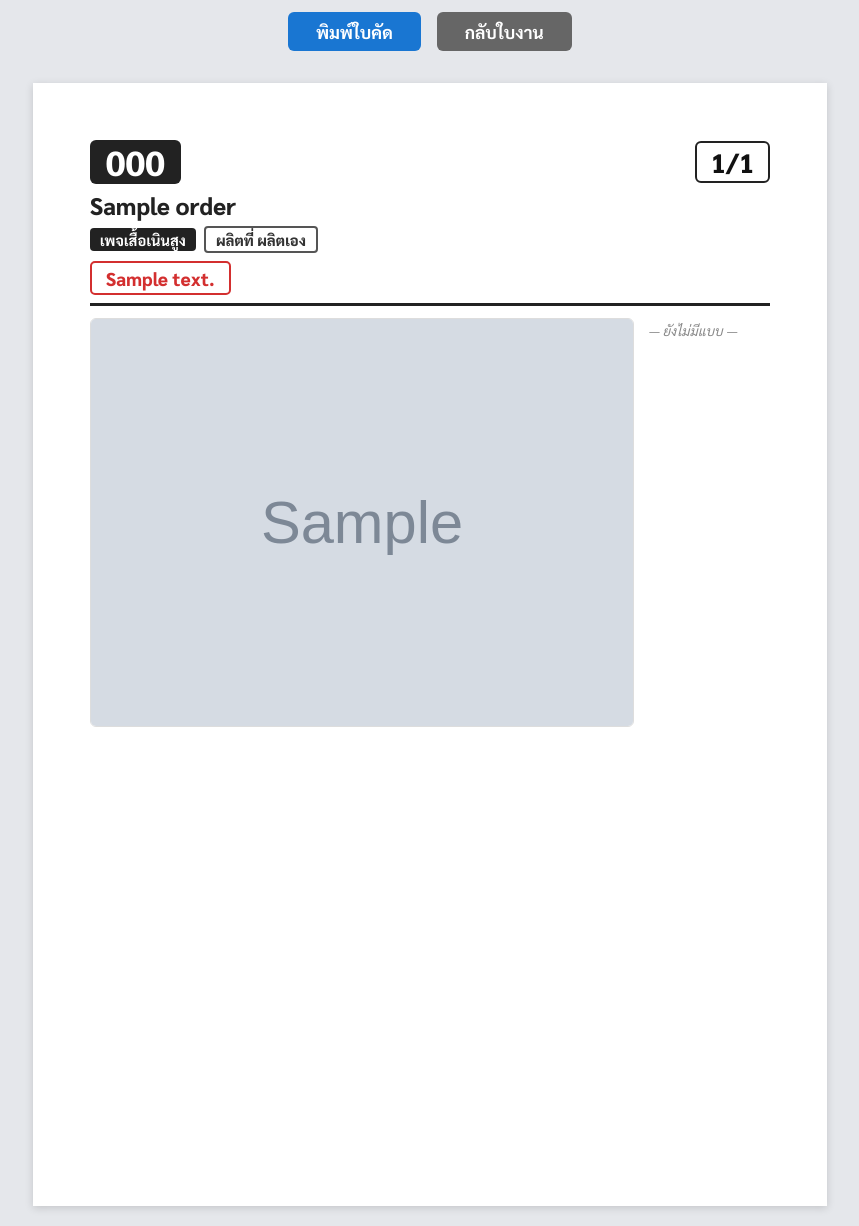
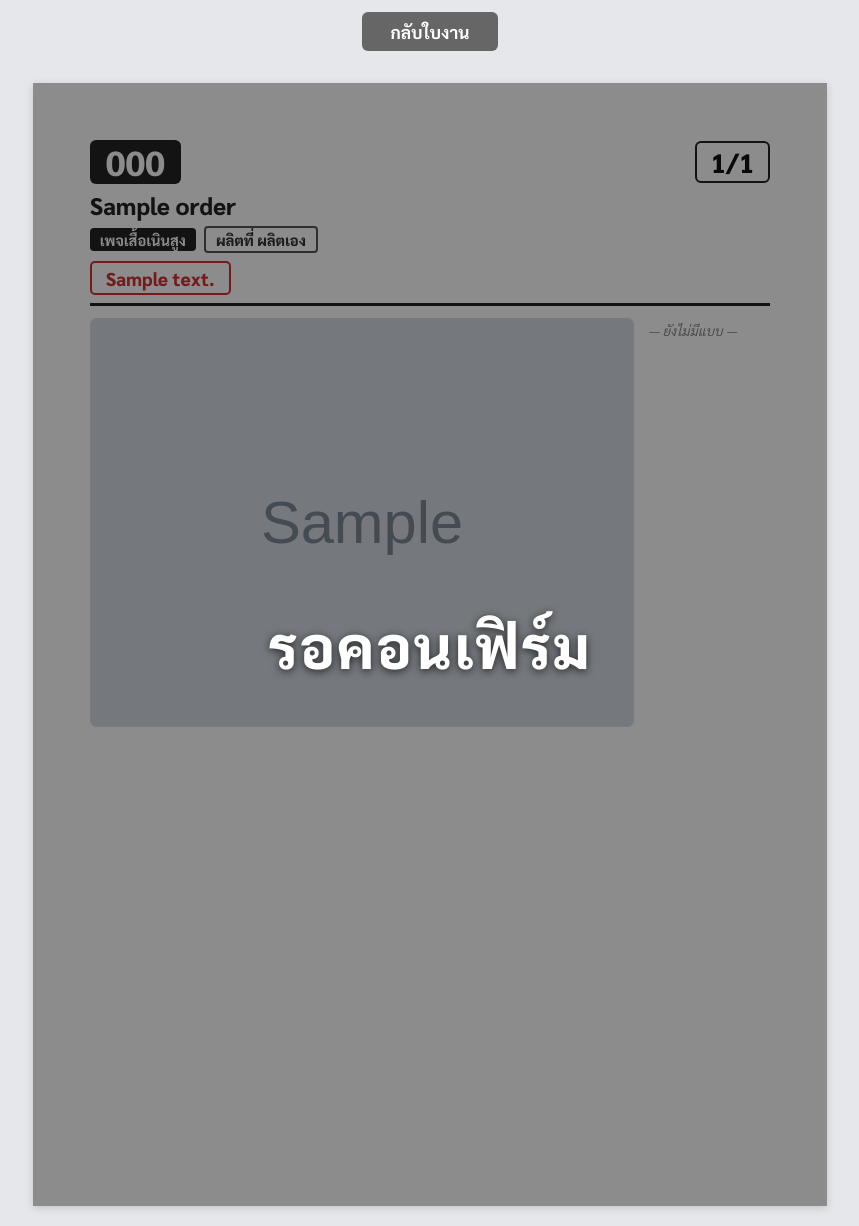
Before and after one commit to zoftdown/Claude-201-Order-V1, a Django app: page /1/pick/ in a window 1280 px wide. Shown: the whole page, without its empty margins (210-1069 px from the left). Run offline with Django 5.2, Linux system fonts and the light colour scheme; a user stored in the database is signed in; tables that the repository leaves empty hold one stand-in row (values such as "Sample post"); grey boxes marked "Sample" are stand-in pictures; data that the repository does not hold is empty; some libraries are stand-ins or nearby versions.

Commit message:
feat: waiting_confirm flag — dark overlay on print/pick, purple badge in list
- Order.waiting_confirm BooleanField (migration 0018)
- order_form: purple-framed checkbox next to the urgent checkbox
- print/pick: rgba(0,0,0,0.45) full-page overlay + big white label,
  shown on screen and in @media print; action buttons hidden while
  waiting (only back button remains) to prevent premature production
- order_list: purple badge via shared _order_row_cells partial

Co-Authored-By: Claude Fable 5 <noreply@anthropic.com>

```diff
--- a/orders/forms.py
+++ b/orders/forms.py
@@ -32,7 +32,7 @@ class OrderForm(BootstrapMixin, forms.ModelForm):
     class Meta:
         model = Order
         fields = [
-            'is_urgent',
+            'is_urgent', 'waiting_confirm',
             'source', 'production_place', 'created_date', 'customer_name',
             'customer_link', 'shirt_name', 'designer_name', 'design_doc_number',
             'fabric_spec', 'special_note', 'extra_note',
--- a/orders/models.py
+++ b/orders/models.py
@@ -154,6 +154,10 @@ class Order(models.Model):
 
     # Production-urgent flag: highlights the order red across list/detail/form.
     is_urgent = models.BooleanField('ด่วน!', default=False)
+
+    # Waiting-for-customer-confirm flag: fades print/pick pages with a big
+    # "รอคอนเฟิร์ม" overlay so nobody prints/produces an unconfirmed order.
+    waiting_confirm = models.BooleanField('รอคอนเฟิร์ม', default=False)
 
     # Phase 1.6: stage timestamps (null = ยังไม่เสร็จ stage นั้น)
     print_done_at = models.DateTimeField('พิมพ์เสร็จเมื่อ', null=True, blank=True)
--- a/templates/orders/_order_row_cells.html
+++ b/templates/orders/_order_row_cells.html
@@ -11,10 +11,11 @@
 <td class="shirt-name-cell" title="{{ order.shirt_name }}">{{ order.shirt_name }}</td>
 <td>
     {% if order.is_urgent %}<span class="badge bg-danger me-1">ด่วน</span>{% endif %}
+    {% if order.waiting_confirm %}<span class="badge me-1" style="background-color:#6a1b9a;">รอคอนเฟิร์ม</span>{% endif %}
     {% if order.not_printed %}<span class="badge bg-secondary me-1">ยังไม่พิมพ์ใบงาน</span>{% endif %}
     {% if order.recently_edited %}<span class="badge bg-warning text-dark me-1">แก้ใบงาน</span>{% endif %}
     {% if order.production_place != 'ผลิตเอง' %}<span class="badge bg-success">{{ order.production_place }}</span>{% endif %}
-    {% if not order.is_urgent and not order.not_printed and not order.recently_edited and order.production_place == 'ผลิตเอง' %}—{% endif %}
+    {% if not order.is_urgent and not order.waiting_confirm and not order.not_printed and not order.recently_edited and order.production_place == 'ผลิตเอง' %}—{% endif %}
 </td>
 <td><small>{{ order.source }}</small></td>
 <td>{{ order.created_time_display|default:"—" }}</td>
--- a/templates/orders/order_pick.html
+++ b/templates/orders/order_pick.html
@@ -27,6 +27,28 @@
             box-shadow: 0 2px 8px rgba(0,0,0,0.15);
             box-sizing: border-box;
             position: relative;
+        }
+
+        /* ===== Waiting-confirm state: dark overlay over the sheet =====
+           Same pattern as order_print.html — translucent black film covering
+           the entire page + big white "รอคอนเฟิร์ม" centered, screen and paper. */
+        .waiting-confirm-overlay {
+            position: absolute;
+            top: 0;
+            left: 0;
+            right: 0;
+            bottom: 0;
+            z-index: 5;
+            pointer-events: none;
+            display: flex;
+            align-items: center;
+            justify-content: center;
+            background: rgba(0, 0, 0, 0.45);
+            color: #fff;
+            font-size: 44pt;
+            font-weight: 900;
+            letter-spacing: 2px;
+            text-shadow: 0 2px 8px rgba(0,0,0,0.7);
         }
 
         /* ===== Per-page header (identical on every sheet) ===== */
@@ -316,6 +338,13 @@
             .item-image-block { max-height: 150mm; }
             .item-image-block img { max-height: 150mm; }
 
+            /* Waiting-confirm dark overlay must survive on paper too. */
+            .waiting-confirm-overlay {
+                display: flex !important;
+                background: rgba(0, 0, 0, 0.45) !important;
+                color: #fff !important;
+            }
+
             .variant-block { page-break-inside: avoid; break-inside: avoid; }
         }
         @page {
@@ -327,12 +356,16 @@
 <body>
 
 <div class="print-controls">
+    {# waiting_confirm: ยังไม่คอนเฟิร์ม — ซ่อนปุ่มพิมพ์ กันพิมพ์/ผลิตก่อนลูกค้ายืนยัน #}
+    {% if not order.waiting_confirm %}
     <button class="btn-print" onclick="window.print()">พิมพ์ใบคัด</button>
+    {% endif %}
     <button class="btn-back" onclick="window.location.href='{% url 'order_print' order.pk %}'">กลับใบงาน</button>
 </div>
 
 {% for item in items %}
-<div class="page-a4">
+<div class="page-a4{% if order.waiting_confirm %} waiting-confirm{% endif %}">
+    {% if order.waiting_confirm %}<div class="waiting-confirm-overlay">รอคอนเฟิร์ม</div>{% endif %}
     <div class="pick-header">
         <div class="ph-top">
             <span class="order-num">{{ order.order_number }}</span>
```
Also changed, not shown: templates/orders/order_form.html (+14 -6 lines), templates/orders/order_print.html (+35 -1 lines), orders/migrations/0018_order_waiting_confirm.py (added).
